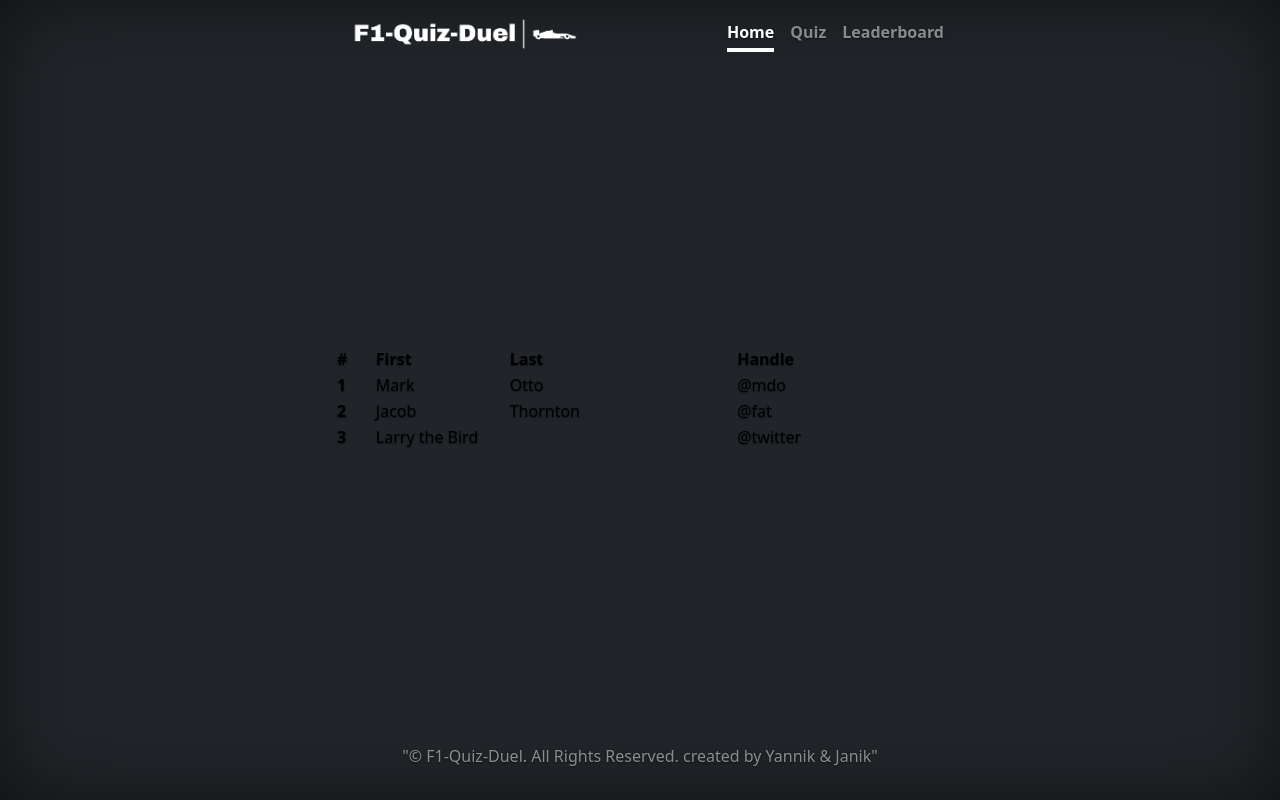
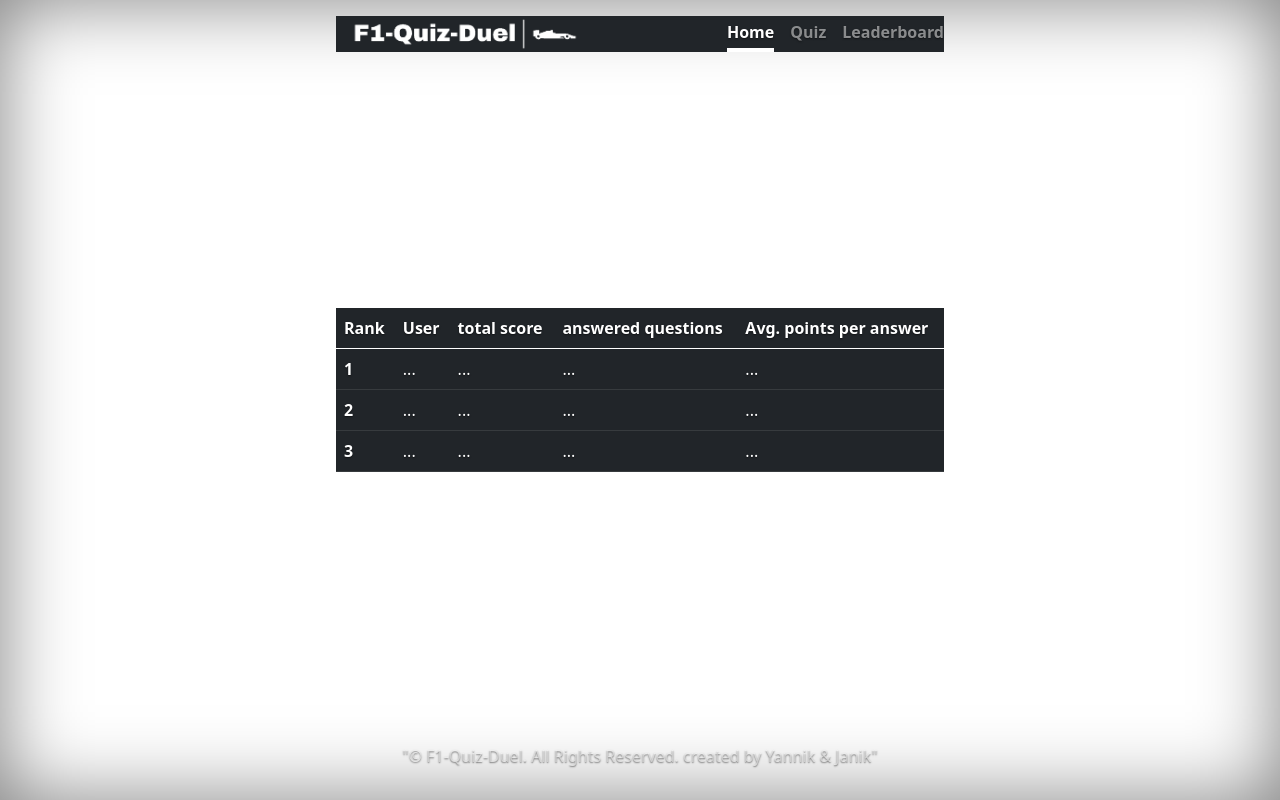
Before and after one commit to Kinaj1995/Formel1-Quiz, a Flask app: page /leaderboard in a window 1280 px wide. Run offline with Flask 2, Linux system fonts and the light colour scheme.

```diff
--- a/app/__init__.py
+++ b/app/__init__.py
@@ -9,10 +9,10 @@ from sqlalchemy.ext.declarative import declarative_base
 app = Flask(__name__)
 db = SQLAlchemy()
 
-app.config['SQLALCHEMY_DATABASE_URI'] = 'postgresql://postgres:Passwort@localhost/F1-Quiz'
+app.config['SQLALCHEMY_DATABASE_URI'] = 'postgresql://postgres:password@localhost/F1-Quiz'
 app.config['SQLALCHEMY_COMMIT_ON_TEARDOWN'] = True
 
-engine = create_engine('postgresql://postgres:Passwort@localhost/F1-Quiz')
+engine = create_engine('postgresql://postgres:password@localhost/F1-Quiz')
 db_session = scoped_session(sessionmaker(autocommit=False,
                                          autoflush=False,
                                          bind=engine))
--- a/app/common/models.py
+++ b/app/common/models.py
@@ -7,7 +7,7 @@ from sqlalchemy import Table
 from sqlalchemy.sql.schema import Column
 
 app = Flask(__name__)
-app.config['SQLALCHEMY_DATABASE_URI'] = "postgresql://postgres:Passwort@localhost/F1-Quiz"
+app.config['SQLALCHEMY_DATABASE_URI'] = "postgresql://postgres:password@localhost/F1-Quiz"
 db = SQLAlchemy(app)
 
 class User(db.Model):
--- a/app/static/css/cover.css
+++ b/app/static/css/cover.css
@@ -25,6 +25,17 @@ body {
   max-width: 40em;
 }
 
+.tyre {
+  width: 100px;
+  height: 100px;
+  margin-top: 3rem;
+  margin-left: 2rem;
+}
+
+.tyre:hover {
+  transform: rotateZ(360deg);
+  transition: transform 2s ease-in-out, opacity 0.5s ease-in-out, margin-left 2s ease-in-out;
+}
 
 /*
  * Header
--- a/app/templates/base.html
+++ b/app/templates/base.html
@@ -1,5 +1,5 @@
 <!doctype html>
-<html lang="de" class="h-100">
+<html lang="en" class="h-100">
     <head>
         <meta charset="utf-8">
         <meta name="viewport" content="width=device-width, initial-scale=1">
@@ -19,12 +19,12 @@
 
         {% block head %}
         {% endblock %}
+      </head>
 
-      </head>
-      <body class="d-flex h-100 text-white bg-dark">
+      <body class="d-flex h-100 text-dark bg-white">
 
         <div class="cover-container d-flex w-100 h-100 p-3 mx-auto flex-column">
-          <header class="mb-auto">
+          <header class="mb-auto bg-dark">
             <div>
               <img class="bd-placeholder-img" src="static/img/Logo_light.png">
               <nav class="nav nav-masthead justify-content-center float-md-end">
--- a/app/templates/leaderboard.html
+++ b/app/templates/leaderboard.html
@@ -8,32 +8,37 @@
 
     {% block body %}
 
-    <table class="table-danger">
+    <table class="table table-responsive table-dark table-hover">
       <thead>
         <tr>
-            <th scope="col">#</th>
-            <th scope="col">First</th>
-            <th scope="col">Last</th>
-            <th scope="col">Handle</th>
+          <th scope="col">Rank</th>
+          <th scope="col">User</th>
+          <th scope="col">total score</th>
+          <th scope="col">answered questions</th>
+          <th scope="col">Avg. points per answer</th>
         </tr>
       </thead>
       <tbody>
         <tr>
           <th scope="row">1</th>
-            <td>Mark</td>
-            <td>Otto</td>
-            <td>@mdo</td>
+          <td>...</td>
+          <td>...</td>
+          <td>...</td>
+          <td>...</td>
         </tr>
         <tr>
           <th scope="row">2</th>
-            <td>Jacob</td>
-            <td>Thornton</td>
-            <td>@fat</td>
+          <td>...</td>
+          <td>...</td>
+          <td>...</td>
+          <td>...</td>
         </tr>
         <tr>
           <th scope="row">3</th>
-            <td colspan="2">Larry the Bird</td>
-            <td>@twitter</td>
+          <td>...</td>
+          <td>...</td>
+          <td>...</td>
+          <td>...</td>
         </tr>
       </tbody>
     </table>
```
Also changed, not shown: app/templates/quiz.html (+9 -3 lines), app/static/img/tyre-hard.png (added), app/static/img/tyre-medium.png (added), app/static/img/tyre-soft.png (added). Lines whose indentation alone changed are shown as unchanged.
